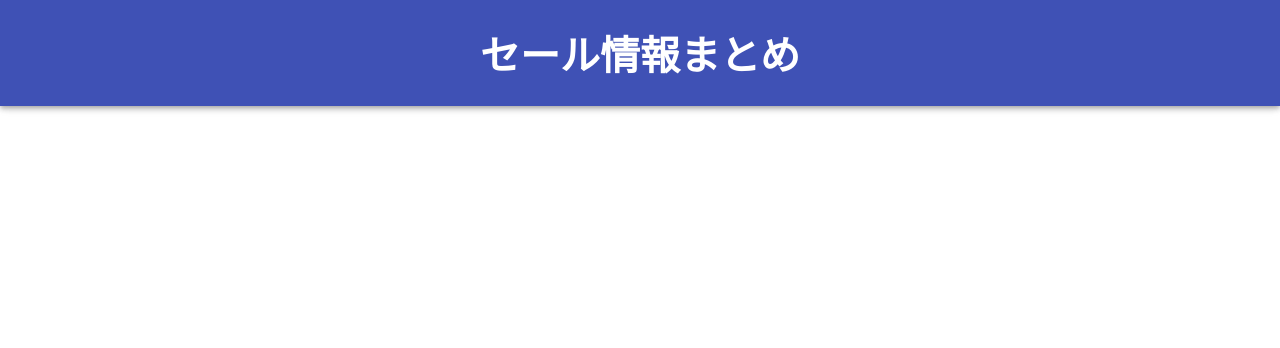
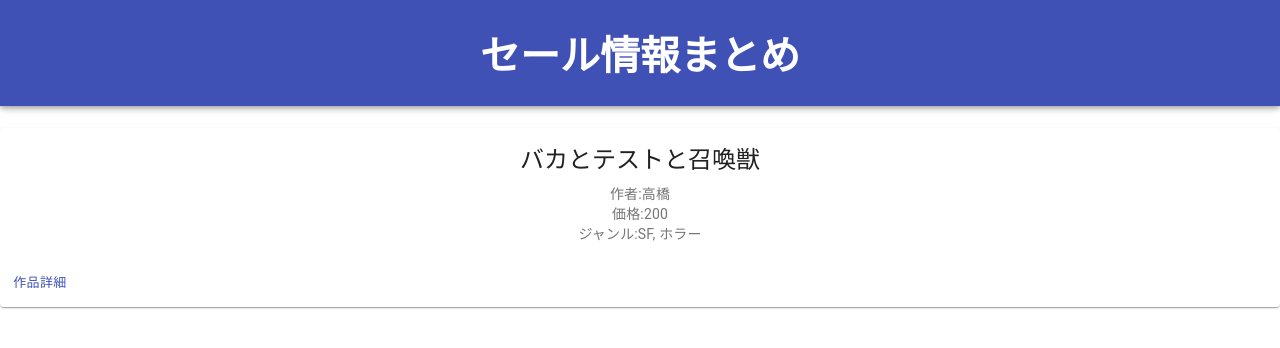
Before and after one commit to aDaikiWatanabe/sale-matome, a React (Create React App) app in the folder sale-matome/: page / in a window 1280 px wide. Shown: the top 348 px of the page. Built offline with nearby package versions, Linux system fonts and the light colour scheme.

Commit message:
Bookコンポーネントの実装

```diff
--- a/sale-matome/src/App.tsx
+++ b/sale-matome/src/App.tsx
@@ -1,13 +1,22 @@
 import './App.css'
 import Header from './component/Header'
+import Book from './component/Book'
+import { Box, Grid } from '@material-ui/core'
 
 function App() {
   return (
-    <div className="App">
+    <Box className="App">
       <Header />
-      Hello, World!
-    </div>
+      <Box className="Body" mt="8rem" mx="auto">
+        <Book
+          title="バカとテストと召喚獣"
+          author="高橋"
+          price={200}
+          purchaseLink="http://example.com"
+          tag={['SF', 'ホラー']}
+        />
+      </Box>
+    </Box>
   )
 }
-
 export default App
--- /dev/null
+++ b/sale-matome/src/component/Book.tsx
@@ -0,0 +1,41 @@
+import { Box, Button, Card, CardActionArea, CardActions, CardContent, Typography } from '@material-ui/core'
+
+type Props = {
+  title: string
+  author: string
+  price: number
+  purchaseLink: string
+  tag: string[]
+}
+
+const Book: React.FC<Props> = props => {
+  const { title, author, price, purchaseLink, tag } = props
+
+  return (
+    <Box mx="auto" bgcolor="background.paper">
+      <Card>
+        <CardActionArea href={purchaseLink}>
+          <CardContent>
+            <Typography gutterBottom variant="h5" component="h2">
+              {title}
+            </Typography>
+            <Typography variant="body2" color="textSecondary" component="p">
+              作者:{author}
+              <br />
+              価格:{price}
+              <br />
+              {/* TODO: 各タグにそのタグのフィルタした結果の表示をリンクさせる。 */}
+              ジャンル:{tag.join(', ')}
+            </Typography>
+          </CardContent>
+        </CardActionArea>
+        <CardActions>
+          <Button size="small" color="primary" href={purchaseLink}>
+            作品詳細
+          </Button>
+        </CardActions>
+      </Card>
+    </Box>
+  )
+}
+export default Book
```
Also changed, not shown: sale-matome/src/api/book.ts (added, +15 -0 lines).
